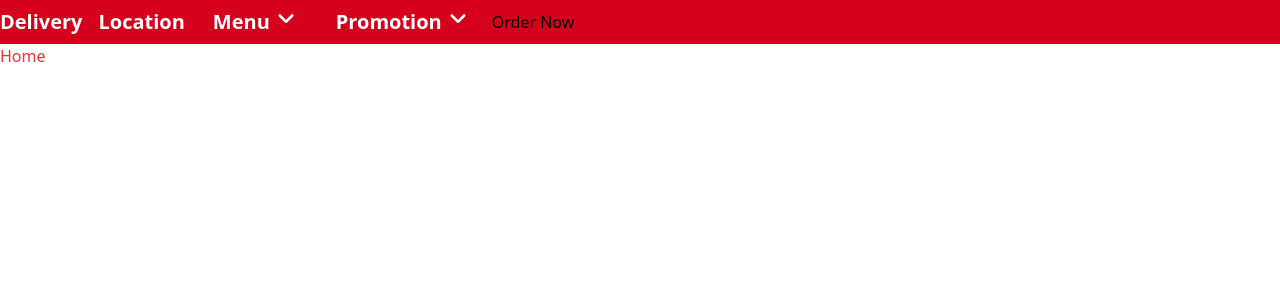
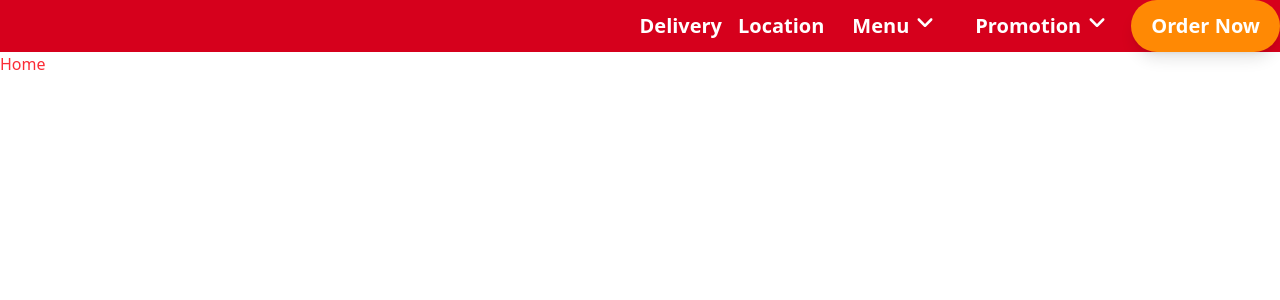
Before and after one commit to AdieDev0/Jollibee---static, a React (Vite) app in the folder jollibee/: page / in a window 1280 px wide. Shown: the top 300 px of the page. Built offline with nearby package versions, Linux system fonts and the light colour scheme.

Commit message:
feat: update Navbar component layout and enhance dropdown menu functionality

```diff
--- a/jollibee/src/components/Navbar.jsx
+++ b/jollibee/src/components/Navbar.jsx
@@ -3,19 +3,15 @@ import { Menu, MenuButton, MenuItem, MenuItems } from "@headlessui/react";
 import { FaAngleDown } from "react-icons/fa6";
 const Navbar = () => {
   return (
-    <div>
     <div className="bg-[#D6001C]">
-        <ul className="flex items-center gap-4">
+      <ul className="flex justify-end items-center gap-4">
         <li className="text-xl font-bold text-white">Delivery</li>
         <li className="text-xl font-bold text-white">Location</li>
         <Menu as="div" className="relative inline-block text-left">
           <div className="items-center">
             <MenuButton className="inline-flex w-full justify-center gap-x-1.5 px-3 py-2 font-bold text-xl text-white">
               Menu
-                <FaAngleDown
-                  aria-hidden="true"
-                  className="size-5 text-white"
-                />
+              <FaAngleDown aria-hidden="true" className="size-5 text-white" />
             </MenuButton>
           </div>
 
@@ -114,9 +110,10 @@ const Navbar = () => {
             </div>
           </MenuItems>
         </Menu>
-          <button>Order Now</button>
+        <button className="bg-orange-400 text-white font-bold text-xl rounded-full px-5 py-3 shadow-lg">
+          Order Now
+        </button>
       </ul>
-      </div>
     </div>
   );
 };
```
Lines whose indentation alone changed are shown as unchanged.
